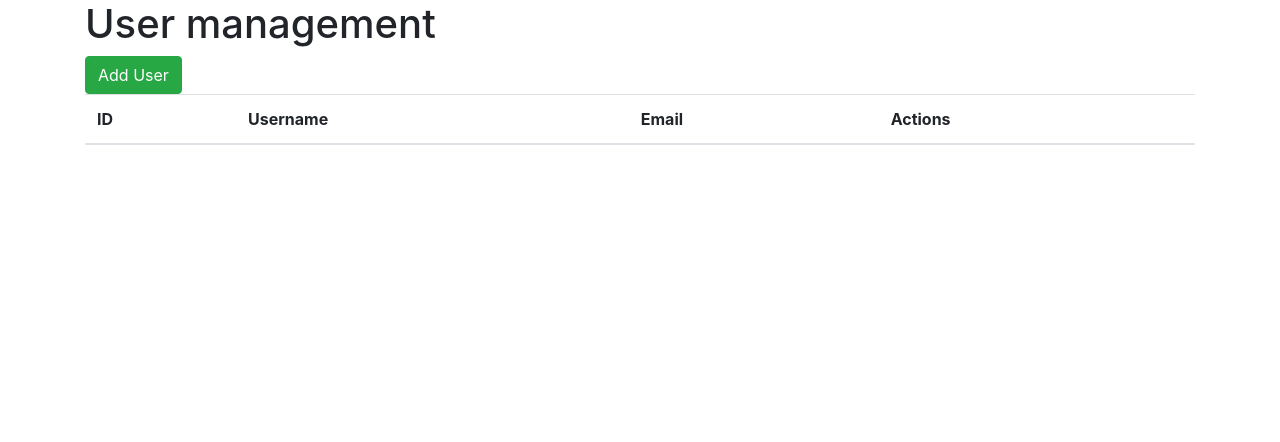
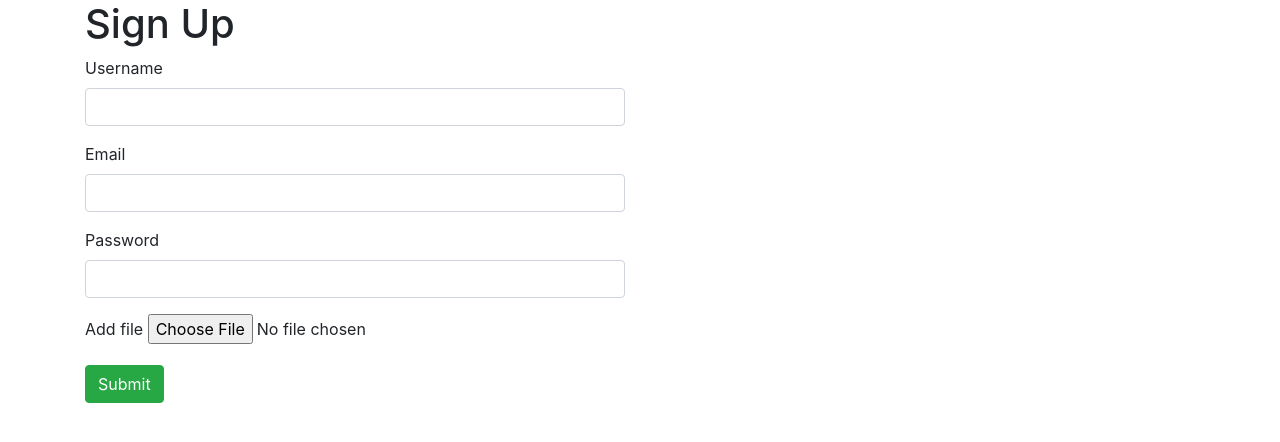
Before and after one commit to rusbatt/-Marlina, a PHP site: page / in a window 1280 px wide. Shown: the top 442 px of the page. Run offline with PHP 8.4, Linux system fonts and the light colour scheme; data that the repository does not hold is empty.

Commit message:
%регистрация%

```diff
--- a/create.php
+++ b/create.php
@@ -13,7 +13,7 @@
 				<h1>Add User</h1>
 
 
-				<form action="handler.php" method="POST" enctype="multipart/form-data">
+				<form action="hendlerAdd.php" method="POST" enctype="multipart/form-data">
 					<div class="form-group">
 						<label for="">Username</label>
 						<input name="name" type="text" class="form-control" >
--- a/del.php
+++ b/del.php
@@ -14,4 +14,4 @@
     $resultDelete = $pdo->prepare("DELETE FROM `$db_table` WHERE `id` = :idDel");
     $resultDelete->bindParam(':idDel', $idLink);
     $resultDelete->execute();
-    header('Location: http://marlin/index.php');
+    header('Location: http://marlin/admin.php');
--- a/editor.php
+++ b/editor.php
@@ -32,7 +32,7 @@
 
 		move_uploaded_file($tmp_name, 'uploads/' . uniqid() . $nameFile);//функция которя из временного хранилеща передает файл в созданую нами папку uploads и присваевает имени файла уникальное имя
 
-		header('Location: http://marlin/index.php');
+		header('Location: http://marlin/admin.php');
 
 
 	}
--- a/index.php
+++ b/index.php
@@ -6,75 +6,36 @@
 	<link rel="stylesheet" href="https://stackpath.bootstrapcdn.com/bootstrap/4.3.1/css/bootstrap.min.css">
 </head>
 <body>
+
 	<div class="container">
 		<div class="row">
-			<div class="col-md-12">
-				<h1>User management</h1>
-				<a href="create.php" class="btn btn-success">Add User</a>
-				<table class="table">
-					<thead>
-						<tr>
-							<th>ID</th>
-							<th>Username</th>
-							<th>Email</th>
-							<th>Actions</th>
-						</tr>
-					</thead>
-					<tbody>
-
-						<?php
-							//подключаемся к БД (создав объект)
-							$pdo = new PDO('mysql:host=127.0.0.1;dbname=bd_marlin;charset=utf8;', 'root', 'OtsbSslgEEMCovEj');
-
-							$sql = "SELECT * FROM `users`"; // "SELECT * FROM `users`" - это команда из языка sql, которя является значением переменной $sql и само по себе ни каких действии не производит, для этого нам нужена функция query()
-							$statement = $pdo->query($sql);	// это функция выбора таблицы как и "SELECT * FROM `users`" только в PHP.
-						 $users = $statement->fetchAll();// а эта функция fetchAll() с помощью которой мы говорим что из выбраной таблиции нам нужны все пользователи.
+			<div class="col-md-6">
+				<h1>Sign Up</h1>
 
 
-
-						foreach ($users as $elem):
-						?>
-						<tr>
-							<td><?php echo $elem['id']; ?></td>
-							<td><?php echo $elem['Username']; ?></td>
-							<td><?php echo $elem['Email']; ?></td>
-						<td>
-							<a href="edit.php<?='/?id='.$elem['id']?>" class="btn btn-warning">Edit</a>
-							<a href="del.php<?='/?id='.$elem['id']?>" onclick="return confirm('are you sure?')" class="btn btn-danger">Delete</a>
-						</td>
-						</tr>
-
-
-						<?php
-							endforeach;
-						?>
-
-
-
-					</tbody>
-				</table>
+				<form action="handler.php" method="POST" enctype="multipart/form-data">
+					<div class="form-group">
+						<label for="">Username</label>
+						<input name="name" type="text" class="form-control" >
+					</div>
+					<div class="form-group">
+						<label for="">Email</label>
+						<input name="mail" type="email" class="form-control" >
+					</div>
+					<div class="form-group">
+						<label for="">Password</label>
+						<input name="pass" type="password" class="form-control" >
+					</div>
+					<div class="form-group">
+						<label for="">Add file</label>
+						<input name="imag" type="file">
+					</div>
+					<div class="form-group">
+						<button type="submit" class="btn btn-success">Submit</button>
+					</div>
+				</form>
 			</div>
 		</div>
 	</div>
 </body>
 </html>
-
-<!--$arrUserAll = [
-								['id' => '1',
-									'Username' => "Иванов",
-									'Email' => "ivanv@mail.ru"
-								],
-								['id' => '2',
-								 'Username' => "Петров",
-								 'Email' => "petr@mail.ru"
-								],
-								['id' => '3',
-								 'Username' => "Cидоров",
-								 'Email' => "sidor@mail.ru"
-								],
-								['id' => '7',
-								 'Username' => "омпмрп",
-								 'Email' => "pescasctrscsc@mail.ru"
-								]
-
-							];-->
--- /dev/null
+++ b/login.php
@@ -0,0 +1,2 @@
+<?php
+echo "Сдесь будет страница регистрации.";
```
Also changed, not shown: admin.php (added, +80 -0 lines), handler.php (+11 -2 lines), hendlerAdd.php (added, +34 -0 lines).
